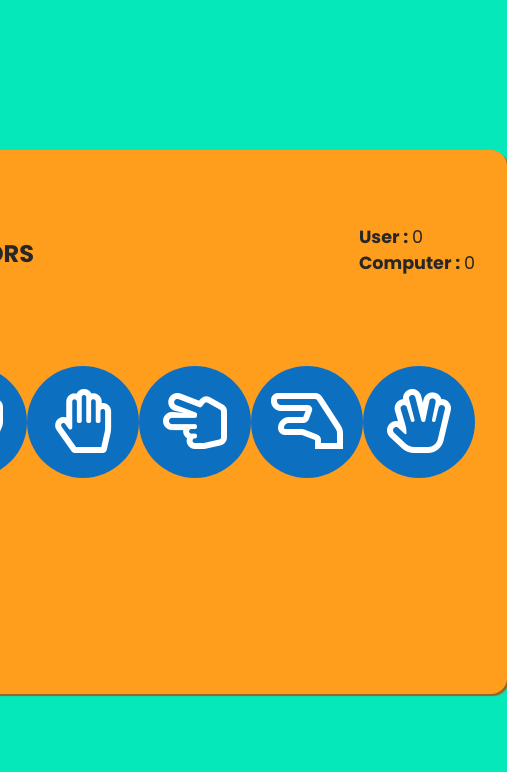
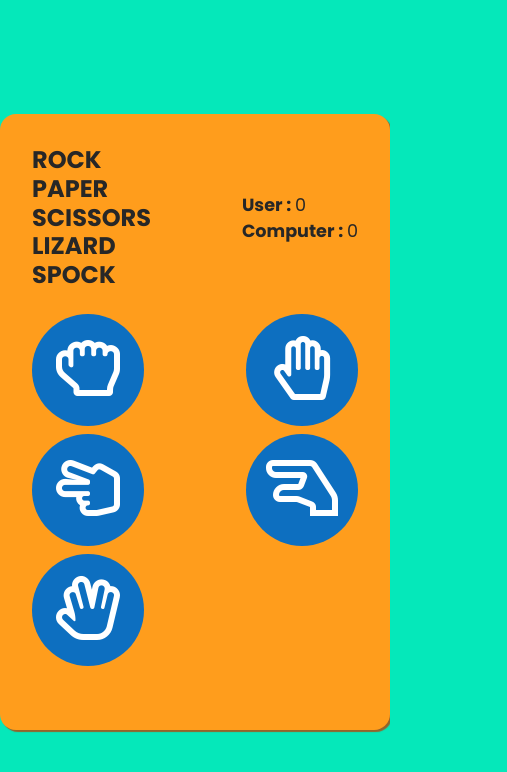
Before and after one commit to MNishita/Rock-Paper-Scissors-Lizard-Spock, a plain HTML site: page index.html in a window 390 px wide. Both pictures are taken after a click on the button "Start Game". Shown: the whole page, 507 px wide, since content can reach past the window. Drawn offline with Linux system fonts and the light colour scheme.

Commit message:
responsive changes
all heights to min-height
wrap to hands

```diff
--- a/styles/style.css
+++ b/styles/style.css
@@ -29,7 +29,7 @@
 }
 
 main {
-    height: 34rem;
+    min-height: 34rem;
     width: 40rem;
     background-color: var(--background-color);
     border-radius: 1rem;
@@ -38,10 +38,10 @@
 }
 
 header {
-    height: 8.5rem;
+    min-height: 8.5rem;
     display: flex;
     justify-content: space-between;
-    margin-bottom: 3rem;
+    margin-bottom: 1.5rem;
 }
 
 header h1 {
@@ -61,9 +61,11 @@
 }
 
 .hands {
-    height: 10rem;
+    min-height: 10rem;
     display: flex;
     justify-content: space-between;
+    flex-wrap: wrap;
+    margin-bottom: 1.5rem;
 }
 
 .hands button {
@@ -76,6 +78,7 @@
     border: 0;
     cursor: pointer;
     transition: all 0.4s ease;
+    margin-bottom: 0.5rem;
 }
 
 .hands button:hover {
```
